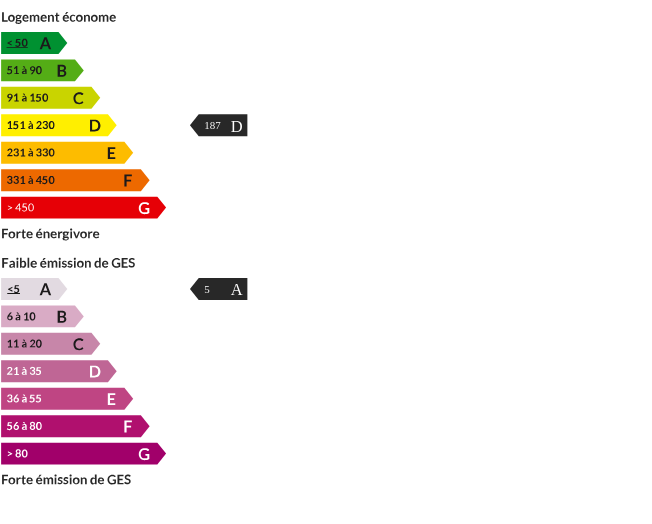
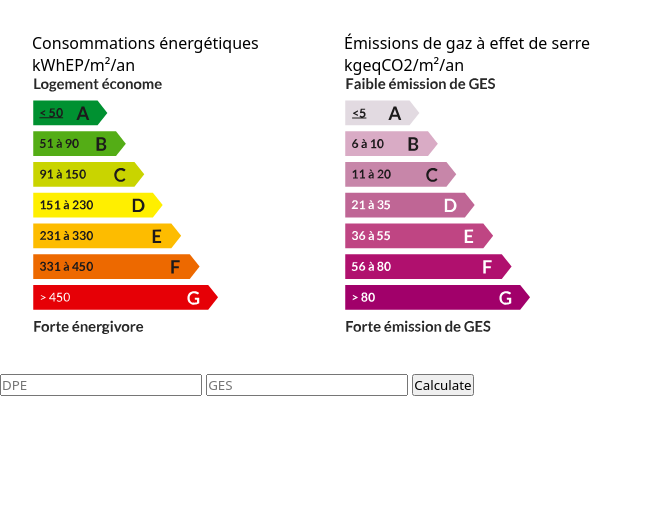
Before and after one commit to vlntnwest/dpeges, a plain HTML site: page index.html in a window 1280 px wide. Shown: the whole page, without its empty margins (0-652 px from the left). Drawn offline with Linux system fonts and the light colour scheme.

Commit message:
adding interactivity

```diff
--- a/index.html
+++ b/index.html
@@ -8,7 +8,10 @@
   </head>
   <body>
     <div class="energy-grid">
-      <div class="energy-schema">
+      <div class="energy-item">
+        Consommations énergétiques<br />
+        <span id="dpe-title">kWhEP/m²/an </span>
+        <div class="energy-schema is-ready">
           <svg
             xmlns="http://www.w3.org/2000/svg"
             viewBox="0 0 227.7 211.2"
@@ -24,9 +27,9 @@
               <g
                 class="bar-g"
                 data-id="bar-g"
-              style=""
                 data-svg-origin="1 170"
                 transform="matrix(1,0,0,1,0,0)"
+                style=""
               >
                 <path
                   class="bar"
@@ -49,9 +52,9 @@
               <g
                 class="bar-f"
                 data-id="bar-f"
-              style=""
                 data-svg-origin="1 145"
                 transform="matrix(1,0,0,1,0,0)"
+                style=""
               >
                 <path
                   class="bar"
@@ -74,9 +77,9 @@
               <g
                 class="bar-e"
                 data-id="bar-e"
-              style=""
                 data-svg-origin="1 120"
                 transform="matrix(1,0,0,1,0,0)"
+                style=""
               >
                 <path
                   class="bar"
@@ -99,9 +102,9 @@
               <g
                 class="bar-d"
                 data-id="bar-d"
-              style=""
                 data-svg-origin="1 95"
                 transform="matrix(1,0,0,1,0,0)"
+                style=""
               >
                 <path
                   class="bar"
@@ -124,9 +127,8 @@
               <g
                 class="bar-c"
                 data-id="bar-c"
+                transform="matrix(1,0,0,1,0,0)"
                 style=""
-              data-svg-origin="1 70"
-              transform="matrix(1,0,0,1,0,0)"
               >
                 <path
                   class="bar"
@@ -149,9 +151,8 @@
               <g
                 class="bar-b"
                 data-id="bar-b"
+                transform="matrix(1,0,0,1,0,0)"
                 style=""
-              data-svg-origin="1 45"
-              transform="matrix(1,0,0,1,0,0)"
               >
                 <path
                   class="bar"
@@ -174,9 +175,8 @@
               <g
                 class="bar-a"
                 data-id="bar-a"
+                transform="matrix(1,0,0,1,0,0)"
                 style=""
-              data-svg-origin="1 20"
-              transform="matrix(1,0,0,1,0,0)"
               >
                 <path
                   class="bar"
@@ -199,10 +199,10 @@
             </g>
             <g
               class="cursor"
+              id="dpe-cursor-container"
               data-id="cursor"
+              transform="matrix(1,0,0,1,0,200)"
               style=""
-            data-svg-origin="173 20"
-            transform="matrix(1,0,0,1,0,75)"
             >
               <path
                 class="bar"
@@ -213,19 +213,15 @@
               <text
                 transform="translate(210.218 35.736)"
                 fill="#fff"
-              font-family="Lato-Bold"
                 font-size="15"
-            >
-              D
-            </text>
+                id="dpe-label"
+              ></text>
               <text
                 transform="translate(185.97 33.403)"
                 fill="#fff"
-              font-family="Lato-Bold"
                 font-size="10"
-            >
-              187
-            </text>
+                id="dpe-cursor"
+              ></text>
             </g>
             <g class="title-first" data-id="title-first" fill="#282828">
               <path
@@ -234,7 +230,11 @@
             </g>
           </svg>
         </div>
-      <div class="energy-schema is-ready" data-index="A" data-value="5">
+      </div>
+      <div class="energy-item">
+        Émissions de gaz à effet de serre<br />
+        <span id="ges-title"> kgeqCO2/m²/an </span>
+        <div class="energy-schema is-ready">
           <svg
             xmlns="http://www.w3.org/2000/svg"
             viewBox="0 0 227.7 211.2"
@@ -250,9 +250,9 @@
               <g
                 class="bar-g"
                 data-id="bar-g"
-              style=""
                 data-svg-origin="1 170"
                 transform="matrix(1,0,0,1,0,0)"
+                style=""
               >
                 <path
                   class="bar"
@@ -275,9 +275,9 @@
               <g
                 class="bar-f"
                 data-id="bar-f"
-              style=""
                 data-svg-origin="1 145"
                 transform="matrix(1,0,0,1,0,0)"
+                style=""
               >
                 <path
                   class="bar"
@@ -300,9 +300,9 @@
               <g
                 class="bar-e"
                 data-id="bar-e"
-              style=""
                 data-svg-origin="1 120"
                 transform="matrix(1,0,0,1,0,0)"
+                style=""
               >
                 <path
                   class="bar"
@@ -325,9 +325,9 @@
               <g
                 class="bar-d"
                 data-id="bar-d"
-              style=""
                 data-svg-origin="1 95"
                 transform="matrix(1,0,0,1,0,0)"
+                style=""
               >
                 <path
                   class="bar"
@@ -350,9 +350,9 @@
               <g
                 class="bar-c"
                 data-id="bar-c"
-              style=""
                 data-svg-origin="1 70"
                 transform="matrix(1,0,0,1,0,0)"
+                style=""
               >
                 <path
                   class="bar"
@@ -375,9 +375,9 @@
               <g
                 class="bar-b"
                 data-id="bar-b"
-              style=""
                 data-svg-origin="1 45"
                 transform="matrix(1,0,0,1,0,0)"
+                style=""
               >
                 <path
                   class="bar"
@@ -400,9 +400,9 @@
               <g
                 class="bar-a"
                 data-id="bar-a"
-              style=""
                 data-svg-origin="1 20"
                 transform="matrix(1,0,0,1,0,0)"
+                style=""
               >
                 <path
                   class="bar"
@@ -426,9 +426,9 @@
             <g
               class="cursor"
               data-id="cursor"
+              id="ges-cursor-container"
+              transform="matrix(1,0,0,1,0,200)"
               style=""
-            data-svg-origin="173 20"
-            transform="matrix(1,0,0,1,0,0)"
             >
               <path
                 class="bar"
@@ -439,19 +439,15 @@
               <text
                 transform="translate(210.218 35.736)"
                 fill="#fff"
-              font-family="Lato-Bold"
                 font-size="15"
-            >
-              A
-            </text>
+                id="ges-label"
+              ></text>
               <text
                 transform="translate(185.97 33.403)"
                 fill="#fff"
-              font-family="Lato-Bold"
                 font-size="10"
-            >
-              5
-            </text>
+                id="ges-cursor"
+              ></text>
             </g>
             <g class="title-first" data-id="title-first" fill="#282828">
               <path
@@ -461,6 +457,12 @@
           </svg>
         </div>
       </div>
+    </div>
+    <form onsubmit="handleSubmit(event)" id="energy-form">
+      <input type="number" id="dpe-input" placeholder="DPE" />
+      <input type="number" id="ges-input" placeholder="GES" />
+      <input type="submit" value="Calculate" />
+    </form>
   </body>
   <script src="./index.js"></script>
 </html>
--- a/index.js
+++ b/index.js
@@ -0,0 +1,79 @@
+const dpeInput = document.getElementById("dpe-input");
+const gesInput = document.getElementById("ges-input");
+const dpeCursor = document.getElementById("dpe-cursor");
+const gesCursor = document.getElementById("ges-cursor");
+const dpeLabel = document.getElementById("dpe-label");
+const gesLabel = document.getElementById("ges-label");
+const dpeTitle = document.getElementById("dpe-title");
+const gesTitle = document.getElementById("ges-title");
+const dpeCursorContainer = document.getElementById("dpe-cursor-container");
+const gesCursorContainer = document.getElementById("ges-cursor-container");
+
+const handleSubmit = (e) => {
+  e.preventDefault();
+
+  const dpeValue = dpeInput.value;
+  const gesValue = gesInput.value;
+
+  const dpeLabelValue =
+    dpeValue <= 50
+      ? "A"
+      : dpeValue <= 90
+      ? "B"
+      : dpeValue <= 150
+      ? "C"
+      : dpeValue <= 230
+      ? "D"
+      : dpeValue <= 330
+      ? "E"
+      : dpeValue <= 450
+      ? "F"
+      : "G";
+
+  const gesLabelValue =
+    gesValue <= 5
+      ? "A"
+      : gesValue <= 10
+      ? "B"
+      : gesValue <= 20
+      ? "C"
+      : gesValue <= 35
+      ? "D"
+      : gesValue <= 55
+      ? "E"
+      : gesValue <= 80
+      ? "F"
+      : "G";
+
+  const DPE_POSITIONS = {
+    A: 0,
+    B: 25,
+    C: 50,
+    D: 75,
+    E: 100,
+    F: 125,
+    G: 150,
+  };
+
+  const cursorPosition = (value) => DPE_POSITIONS[value] ?? 150;
+
+  if (dpeValue > 0) {
+    dpeCursor.textContent = dpeValue;
+    dpeTitle.textContent = `${dpeValue} kWhEP/m²/an`;
+    dpeLabel.textContent = dpeLabelValue;
+    dpeCursorContainer.style.transform = `matrix(1,0,0,1,0,${cursorPosition(
+      dpeLabelValue
+    )})`;
+  }
+
+  if (gesValue > 0) {
+    gesCursor.textContent = gesValue;
+    gesTitle.textContent = `${gesValue} kgeqCO2/m²/an`;
+    gesLabel.textContent = gesLabelValue;
+    gesCursorContainer.style.transform = `matrix(1,0,0,1,0,${cursorPosition(
+      gesLabelValue
+    )})`;
+  }
+
+  e.target.reset();
+};
--- a/main.css
+++ b/main.css
@@ -2,9 +2,18 @@
   box-sizing: border-box;
   margin: 0;
   padding: 0;
+  font-family: system-ui, -apple-system, BlinkMacSystemFont, "Segoe UI", Roboto,
+    Oxygen, Ubuntu, Cantarell, "Open Sans", "Helvetica Neue", sans-serif;
+}
+.energy-grid {
+  display: grid;
+  grid-template-columns: repeat(auto-fill, minmax(250px, 1fr));
+  gap: 2rem;
+  padding: 2rem;
 }
 .energy-schema {
   display: block;
-  margin-top: 0.625rem;
-  max-width: 15.625rem;
 }
+.cursor {
+  transition: 0.6s ease;
+}
```
Lines whose indentation alone changed are shown as unchanged.
